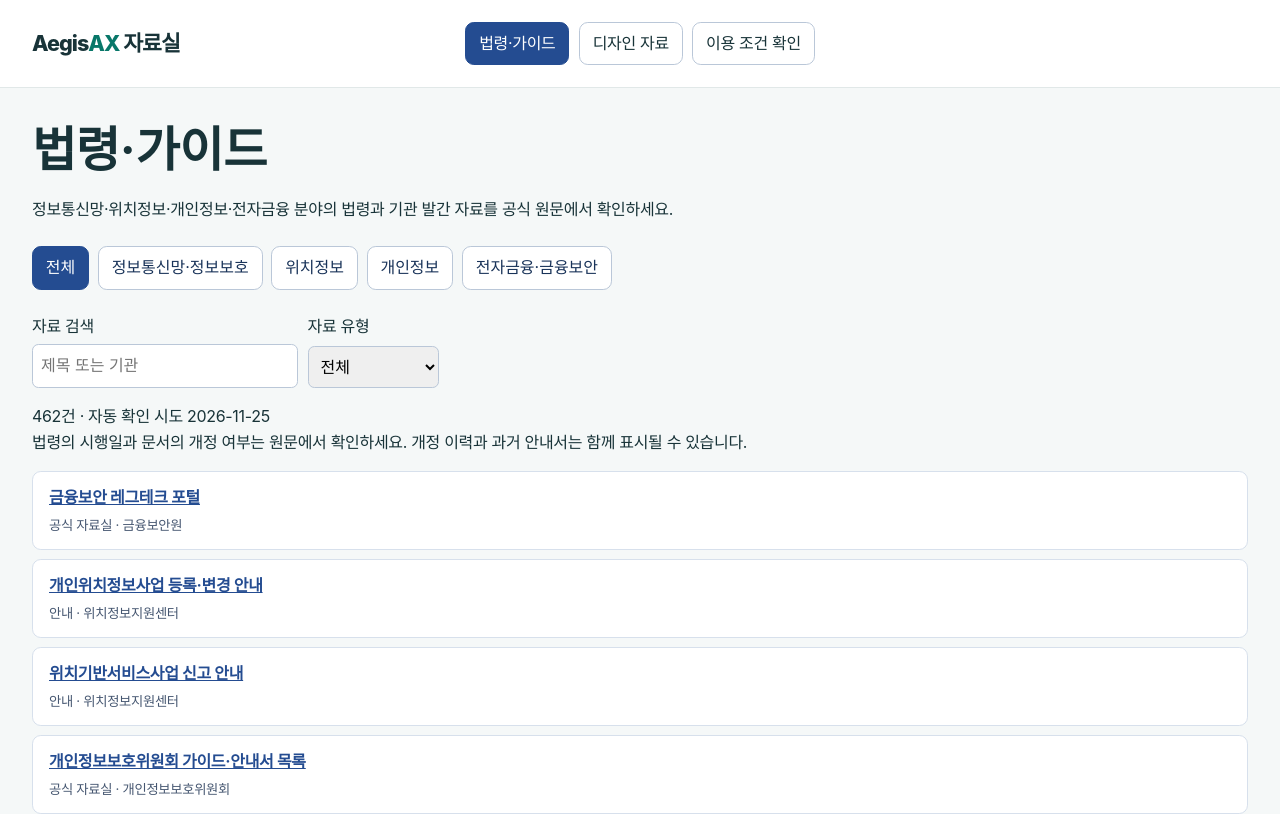
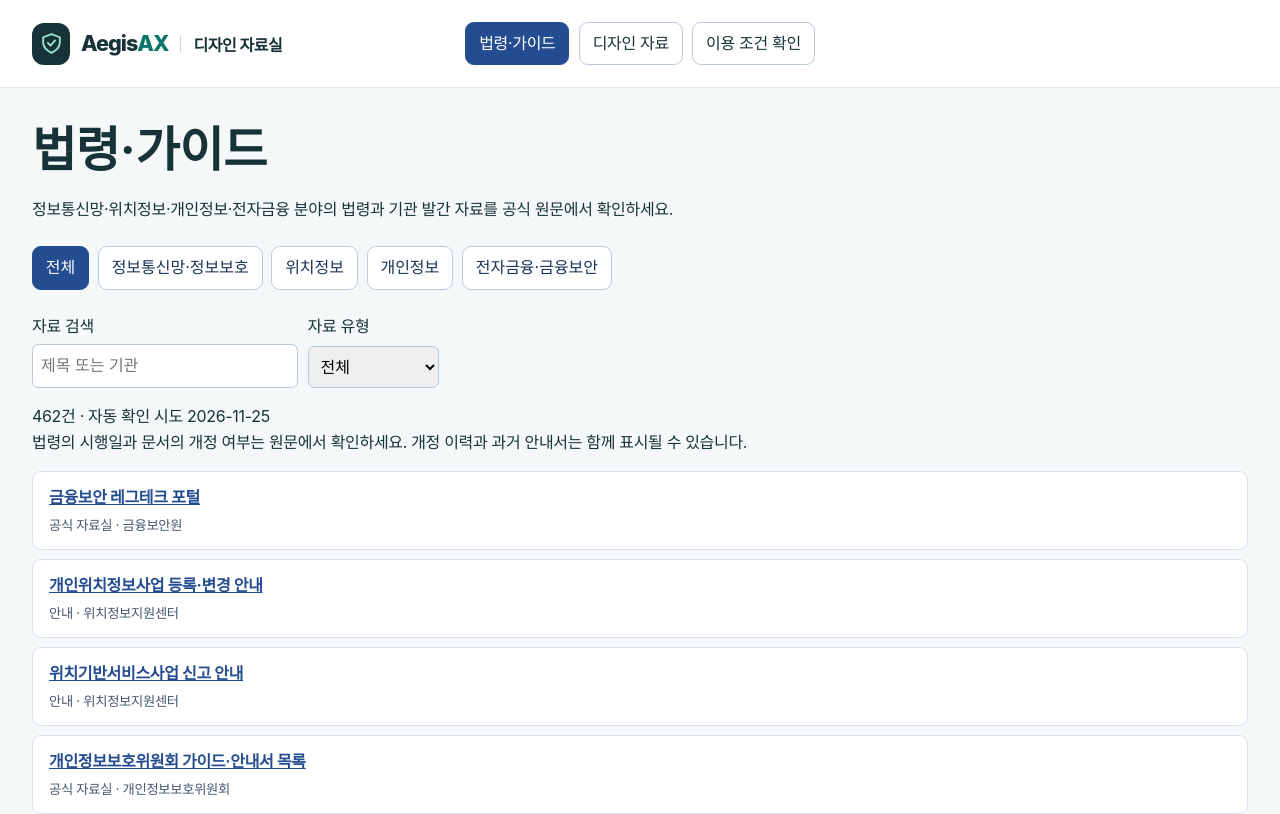
Before and after one commit to AegisAX/aegisax-resources, a plain HTML site: page compliance.html in a window 1280 px wide. Shown: the top 814 px of the page. Drawn offline with Linux system fonts and the light colour scheme.

Commit message:
Use the design resource logo across all pages

```diff
--- a/compliance.html
+++ b/compliance.html
@@ -11,7 +11,10 @@
 </head>
 <body>
   <header class="topbar">
-    <a class="brand" href="index.html"><span>Aegis<span class="brand-accent">AX</span> 자료실</span></a>
+    <a class="brand" href="index.html" aria-label="AegisAX 디자인 자료실 홈">
+      <span class="brand-mark" aria-hidden="true"><svg viewBox="0 0 24 24"><path d="m12 3 8 3v5c0 5-4 8-8 10-4-2-8-5-8-10V6z"/><path d="m8.5 11.5 2.5 2.5 4.5-5"/></svg></span>
+      <span>Aegis<span class="brand-accent">AX</span><span class="brand-divider"></span><span class="brand-sub">디자인 자료실</span></span>
+    </a>
     <nav class="portal-nav" aria-label="자료실 메뉴">
       <a href="compliance.html" aria-current="page">법령·가이드</a>
       <a href="index.html">디자인 자료</a>
```
Also changed, not shown: index.html (+4 -1 lines), licenses.html (+4 -1 lines).
